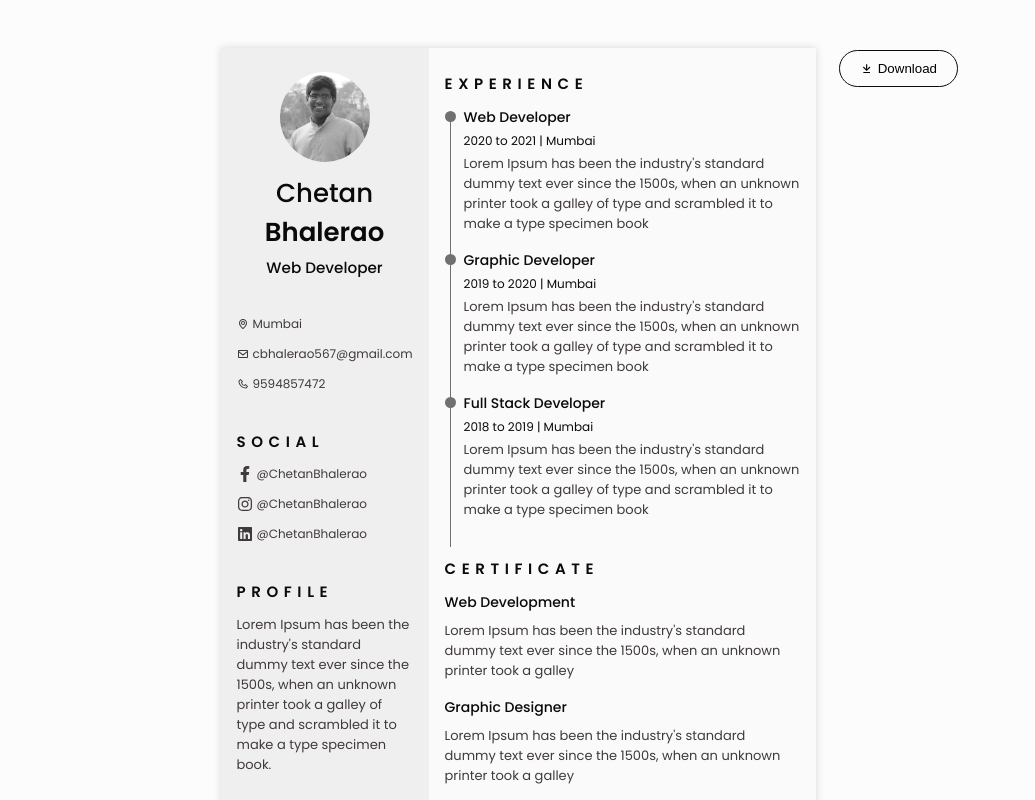
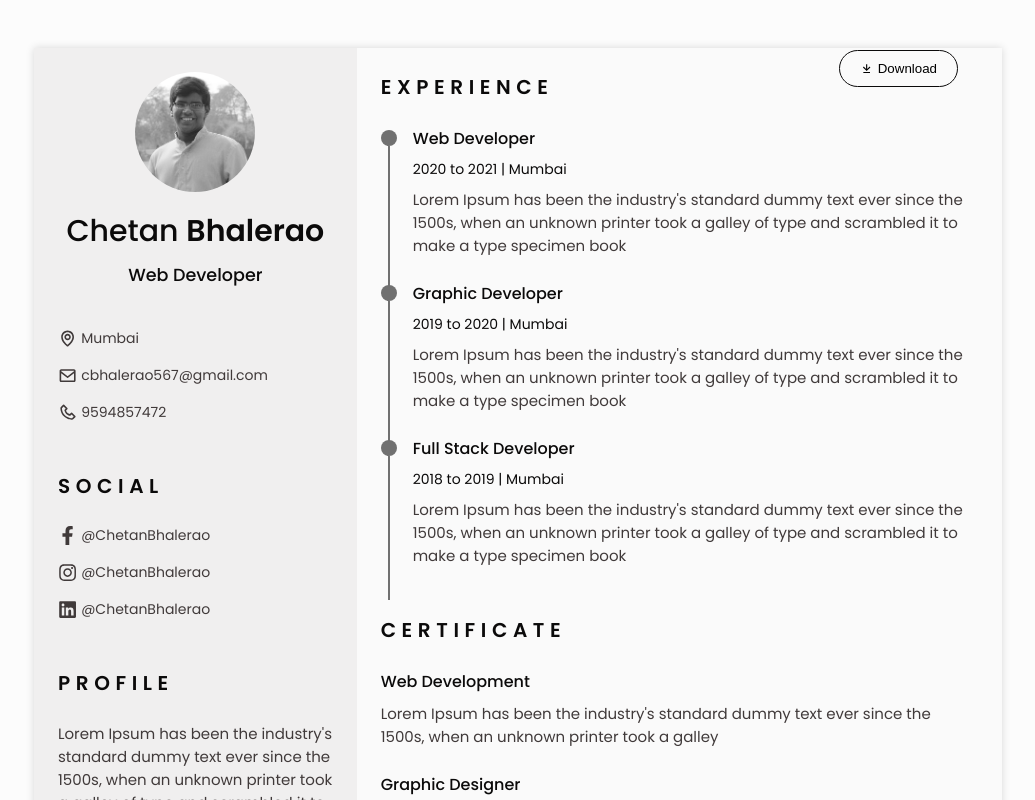
Before and after one commit to Chetan301198/travial, a React (Create React App) app: page / in a window 1280 px wide. Shown: the top 800 px of the page, without its empty margins (122-1157 px from the left). Built offline with nearby package versions, Linux system fonts and the light colour scheme.

Commit message:
Remove: class

```diff
--- a/src/App.js
+++ b/src/App.js
@@ -21,7 +21,7 @@ const App = () => {
 
   return (
     <>
-      <div className={"app scale-cv"}>
+      <div className={"app"}>
         <main className="main bd-container">
           <Router>
             <Switch>
```
